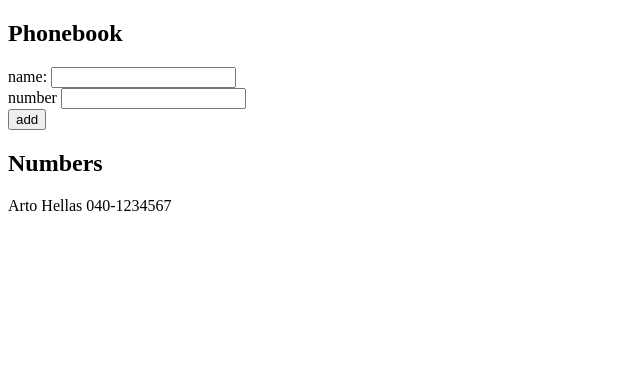
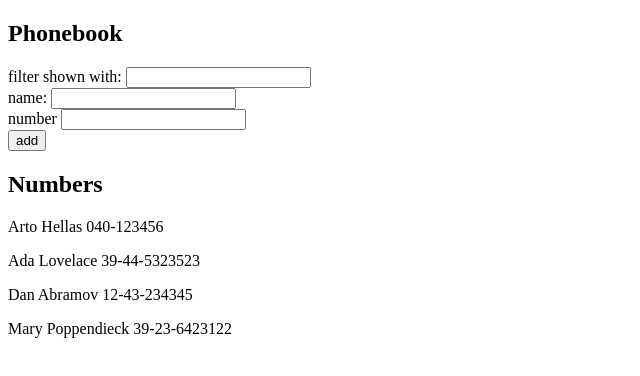
Before and after one commit to LethalSnake1337/fullstackopen, a React (Vite) app in the folder part02/phonebook/: page / in a window 1280 px wide. Shown: the top 376 px of the page, without its empty margins (0-640 px from the left). Built offline with nearby package versions, Linux system fonts and the light colour scheme.

Commit message:
Exercise 2.9

```diff
--- a/part02/phonebook/src/App.jsx
+++ b/part02/phonebook/src/App.jsx
@@ -2,10 +2,15 @@
 
 const App = () => {
   const [persons, setPersons] = useState([
-    { name: "Arto Hellas", number: "040-1234567" },
+    { name: "Arto Hellas", number: "040-123456", id: 1 },
+    { name: "Ada Lovelace", number: "39-44-5323523", id: 2 },
+    { name: "Dan Abramov", number: "12-43-234345", id: 3 },
+    { name: "Mary Poppendieck", number: "39-23-6423122", id: 4 },
   ]);
+
   const [newName, setNewName] = useState("");
   const [newNumber, setNewNumber] = useState("");
+  const [newFilter, setNewFilter] = useState("");
 
   const addPhoneNumber = (event) => {
     event.preventDefault();
@@ -37,9 +42,21 @@
     setNewNumber(event.target.value);
   };
 
+  const handleOnFilterChange = (event) => {
+    setNewFilter(event.target.value);
+  };
+
+  const filteredPerson = persons.filter((person) =>
+    person.name.includes(newFilter)
+  );
+
   return (
     <div>
       <h2>Phonebook</h2>
+      <div>
+        filter shown with:{" "}
+        <input value={newFilter} onChange={handleOnFilterChange} />
+      </div>
       <form onSubmit={addPhoneNumber}>
         <div>
           name: <input value={newName} onChange={handlePhoneChange} />
@@ -52,7 +69,7 @@
         </div>
       </form>
       <h2>Numbers</h2>
-      {persons.map((person) => (
+      {filteredPerson.map((person) => (
         <p key={person.number}>
           {person.name} {person.number}
         </p>
```
